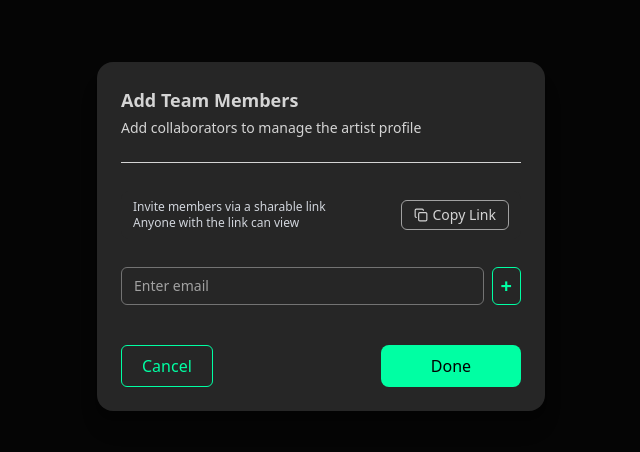
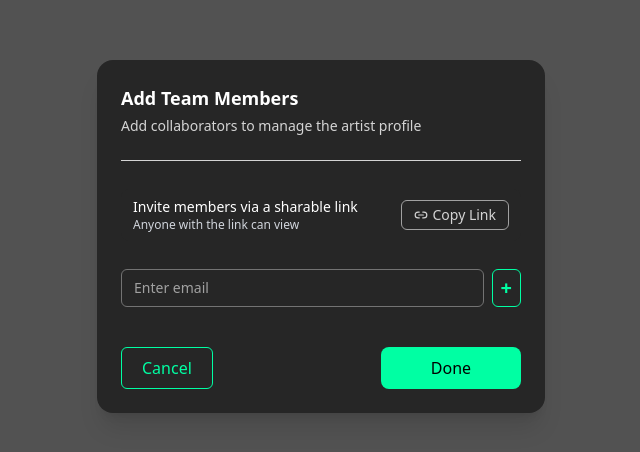
Before and after one commit to pranojtp/signupanddetails, a React (Vite) app in the folder signuppage/: page /addmembers in a window 1280 px wide. Shown: the part 164-616 px from the top of the page, without its empty margins (319-959 px from the left). Built offline with nearby package versions, Linux system fonts and the light colour scheme.

Commit message:
updated on 08-10-2025

```diff
--- a/signuppage/src/App.tsx
+++ b/signuppage/src/App.tsx
@@ -7,7 +7,7 @@ function App() {
 
   return (
     <>
-      <div className="flex items-center justify-center h-screen p-5">
+      {/* <div className="flex items-center justify-center h-screen p-5"> */}
         <BrowserRouter>
           <Routes>
             <Route path="/" element={<Signup />} />
@@ -16,7 +16,7 @@ function App() {
           </Routes>
 
         </BrowserRouter>
-      </div>
+      {/* </div> */}
 
     </>
   )
--- a/signuppage/src/components/Addteammembers.tsx
+++ b/signuppage/src/components/Addteammembers.tsx
@@ -1,5 +1,5 @@
 import React, { useState } from "react";
-import { Copy, X } from "lucide-react";
+import { Link2, X } from "lucide-react";
 
 interface Member {
     email: string;
@@ -35,10 +35,10 @@ const AddTeamMembers: React.FC = () => {
     };
 
     return (
-
+        <div className="flex items-center justify-center h-screen bg-neutral-600">
             <div className="flex flex-col gap-3 bg-neutral-800 p-6 rounded-2xl shadow-xl h-fit w-full max-w-md">
                 <div className="border-b border-neutral-300 pb-2 mb-4">
-        <h2 className="text-lg font-semibold  text-neutral-300 mb-1">Add Team Members</h2>
+                    <h2 className="text-lg font-semibold  text-white mb-1">Add Team Members</h2>
                     <p className="text-sm text-neutral-300 mb-4">
                         Add collaborators to manage the artist profile
                     </p>
@@ -47,14 +47,14 @@ const AddTeamMembers: React.FC = () => {
                 {/* Share Link Section */}
                 <div className="flex items-center justify-between bg-neutral-800 rounded-lg px-3 py-2 mb-4">
                     <div>
-            <p className="text-xs text-gray-300">Invite members via a sharable link</p>
+                        <p className="text-sm text-white">Invite members via a sharable link</p>
                         <p className="text-xs text-gray-300">Anyone with the link can view</p>
                     </div>
                     <button
                         onClick={handleCopyLink}
                         className="flex items-center gap-1 text-neutral-300 bg-neutral-800 border-neutral-400 border-1 hover:bg-gray-500 px-3 py-1 rounded-md text-sm"
                     >
-            <Copy size={14} />
+                        <Link2 size={14} />
                         {copied ? "Copied" : "Copy Link"}
                     </button>
                 </div>
@@ -124,6 +124,7 @@ const AddTeamMembers: React.FC = () => {
                     </button>
                 </div>
             </div>
+        </div>
 
     );
 };
--- a/signuppage/src/components/Personaldetails.tsx
+++ b/signuppage/src/components/Personaldetails.tsx
@@ -69,7 +69,8 @@ const Personaldetails = () => {
     const [selectedRoles, setSelectedRoles] = useState([]);
     return (
         <>
-            <div className="flex-1 p-10 text-white h-screen">
+        <div className="h-screen pl-96 pt-5 bg-neutral-800">
+            <div className="bg-black flex-1 text-white h-fit w-fit border-1 border-neutral-700 rounded-xl p-3">
                 <div className="flex justify-between items-center mb-8">
                     <h1 className="text-3xl font-semibold">Complete Your Profile</h1>
                 </div>
@@ -309,6 +310,7 @@ const Personaldetails = () => {
                         </button>
                     </a>
                 </div> */}
+            </div>
             </div>
         </>
     )
--- a/signuppage/src/components/Signup.tsx
+++ b/signuppage/src/components/Signup.tsx
@@ -283,7 +283,7 @@ const Signup: React.FC = () => {
   };
 
   return (
-    <div className="flex items-center justify-center h-screen bg-black">
+    <div className="flex items-center justify-center h-screen bg-neutral-800">
       <div className="bg-black border border-neutral-700 rounded-xl flex flex-col gap-8 p-8">
         <h1 className="text-white text-2xl font-semibold text-center">
           AUDIO REALITIES
--- a/signuppage/src/index.css
+++ b/signuppage/src/index.css
@@ -1,19 +1,19 @@
 @import "tailwindcss";
 
-:root {
+/* :root { */
   /* font-family: system-ui, Avenir, Helvetica, Arial, sans-serif;
   line-height: 1.5;
   font-weight: 400;
 
   color-scheme: light dark;
   color: rgba(255, 255, 255, 0.87); */
-  background-color: #050505;
+  /* background-color: #050505; */
 
   /* font-synthesis: none;
   text-rendering: optimizeLegibility;
   -webkit-font-smoothing: antialiased;
   -moz-osx-font-smoothing: grayscale; */
-}
+/* } */
 
 /* a {
   font-weight: 500;
```
Lines whose indentation alone changed are shown as unchanged.
